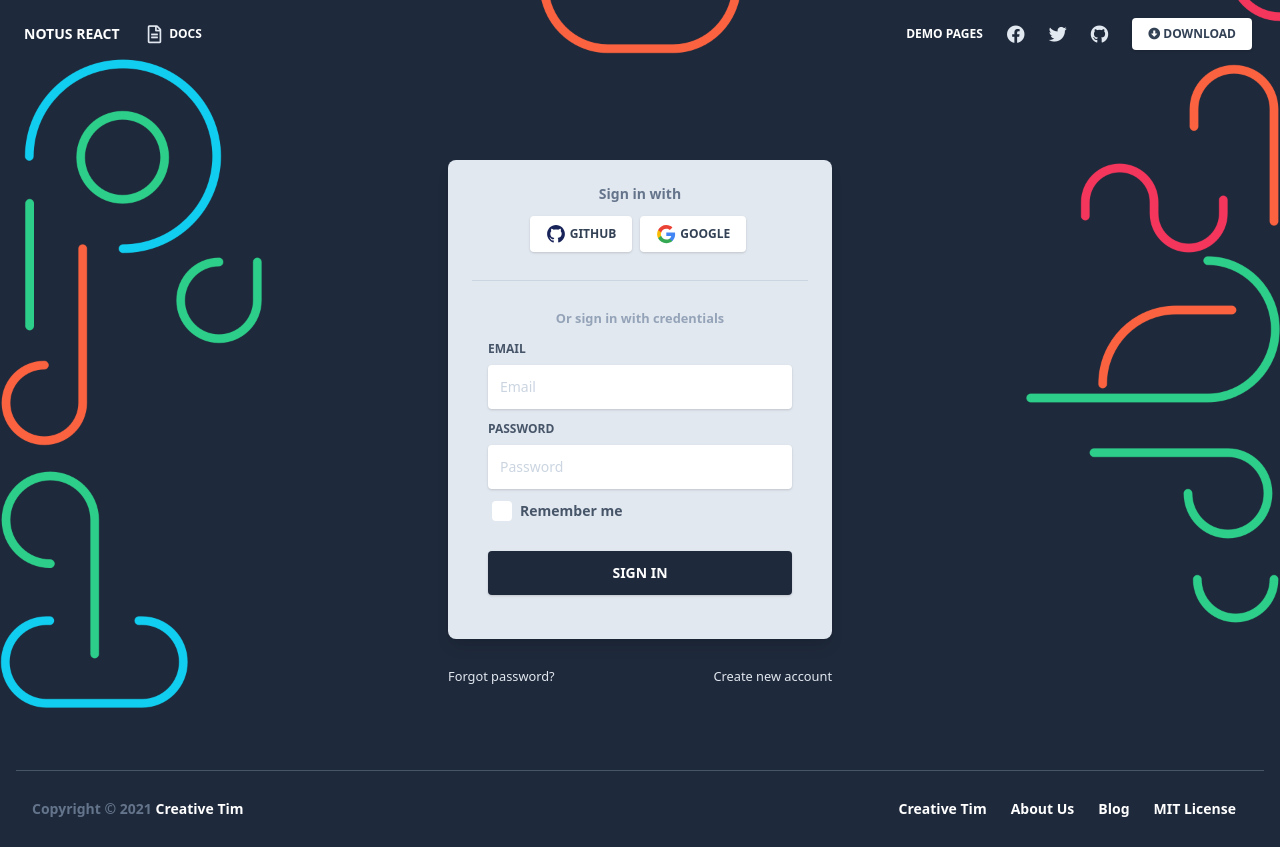
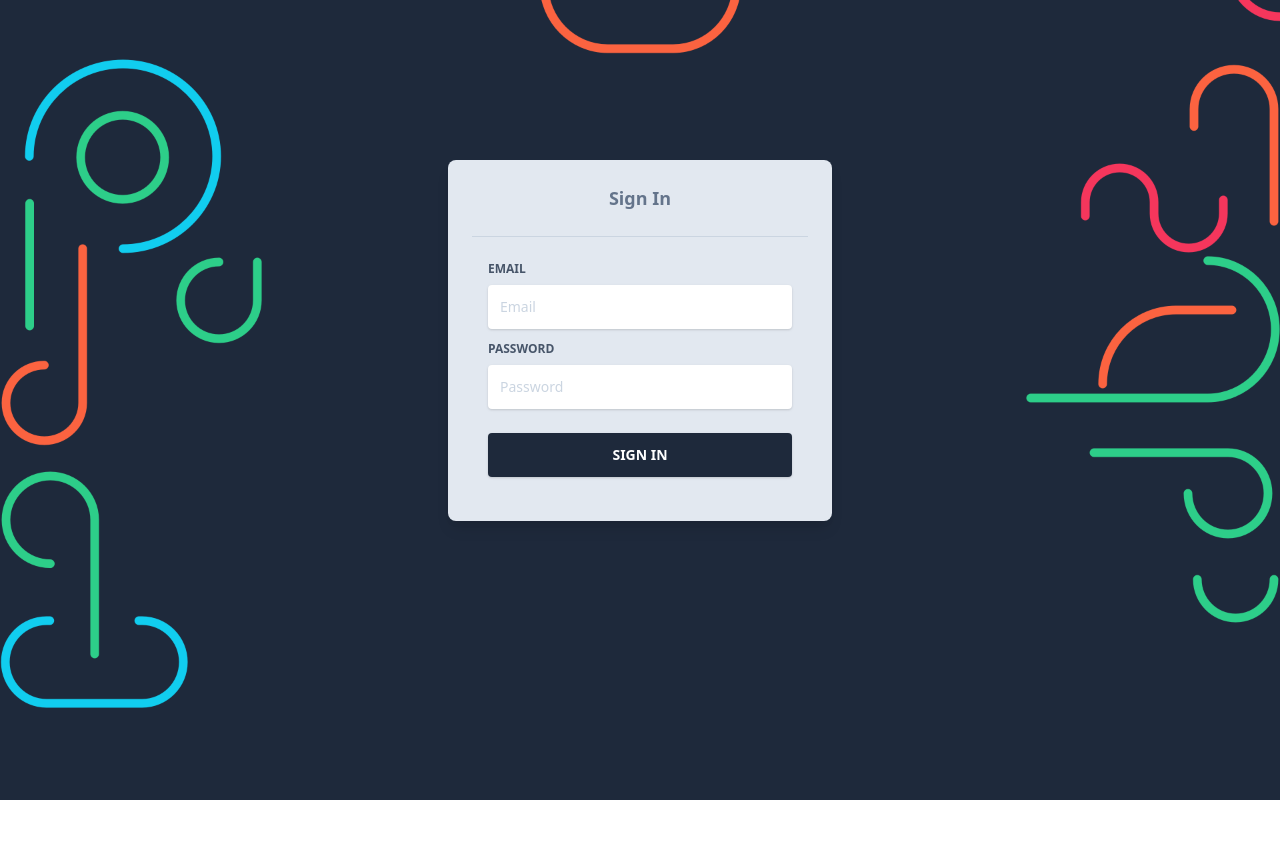
Before and after one commit to AllanMwirigi/interactive-wastebin, a React app in the folder frontend/: page /auth/login in a window 1280 px wide. After the commit the page ends 800 px from the top, so only its background shows below. Built offline with nearby package versions, Linux system fonts and the light colour scheme.

Commit message:
customize login screen

```diff
--- a/frontend/public/index.html
+++ b/frontend/public/index.html
@@ -45,7 +45,7 @@
       work correctly both with client-side routing and a non-root public URL.
       Learn how to configure a non-root public URL by running `npm run build`.
     -->
-    <title>Notus React by Creative Tim | Free and Open Source UI Kit</title>
+    <title>Interactive WasteBin</title>
     <script src="https://maps.googleapis.com/maps/api/js?key=YOUR_KEY_HERE"></script>
   </head>
   <body class="text-blueGray-700 antialiased">
--- a/frontend/src/layouts/Auth.js
+++ b/frontend/src/layouts/Auth.js
@@ -31,7 +31,7 @@ export default function Auth() {
 
   return (
     <>
-      <Navbar transparent />
+      {/* <Navbar transparent /> */}
       <main>
         <section className="relative w-full h-full py-40 min-h-screen">
           <div
@@ -46,7 +46,7 @@ export default function Auth() {
             <Route path="/auth/register" exact component={Register} />
             <Redirect from="/auth" to="/auth/login" />
           </Switch>
-          <FooterSmall absolute />
+          {/* <FooterSmall absolute /> */}
         </section>
       </main>
     </>
--- a/frontend/src/views/auth/Login.js
+++ b/frontend/src/views/auth/Login.js
@@ -10,11 +10,11 @@ export default function Login() {
             <div className="relative flex flex-col min-w-0 break-words w-full mb-6 shadow-lg rounded-lg bg-blueGray-200 border-0">
               <div className="rounded-t mb-0 px-6 py-6">
                 <div className="text-center mb-3">
-                  <h6 className="text-blueGray-500 text-sm font-bold">
-                    Sign in with
-                  </h6>
+                  <h3 className="text-blueGray-500 text-lg font-bold">
+                    Sign In
+                  </h3>
                 </div>
-                <div className="btn-wrapper text-center">
+                {/* <div className="btn-wrapper text-center">
                   <button
                     className="bg-white active:bg-blueGray-50 text-blueGray-700 font-normal px-4 py-2 rounded outline-none focus:outline-none mr-2 mb-1 uppercase shadow hover:shadow-md inline-flex items-center font-bold text-xs ease-linear transition-all duration-150"
                     type="button"
@@ -37,13 +37,13 @@ export default function Login() {
                     />
                     Google
                   </button>
-                </div>
+                </div> */}
                 <hr className="mt-6 border-b-1 border-blueGray-300" />
               </div>
               <div className="flex-auto px-4 lg:px-10 py-10 pt-0">
-                <div className="text-blueGray-400 text-center mb-3 font-bold">
+                {/* <div className="text-blueGray-400 text-center mb-3 font-bold">
                   <small>Or sign in with credentials</small>
-                </div>
+                </div> */}
                 <form>
                   <div className="relative w-full mb-3">
                     <label
@@ -72,7 +72,7 @@ export default function Login() {
                       placeholder="Password"
                     />
                   </div>
-                  <div>
+                  {/* <div>
                     <label className="inline-flex items-center cursor-pointer">
                       <input
                         id="customCheckLogin"
@@ -83,7 +83,7 @@ export default function Login() {
                         Remember me
                       </span>
                     </label>
-                  </div>
+                  </div> */}
 
                   <div className="text-center mt-6">
                     <button
@@ -96,7 +96,7 @@ export default function Login() {
                 </form>
               </div>
             </div>
-            <div className="flex flex-wrap mt-6 relative">
+            {/* <div className="flex flex-wrap mt-6 relative">
               <div className="w-1/2">
                 <a
                   href="#pablo"
@@ -111,7 +111,7 @@ export default function Login() {
                   <small>Create new account</small>
                 </Link>
               </div>
-            </div>
+            </div> */}
           </div>
         </div>
       </div>
```
